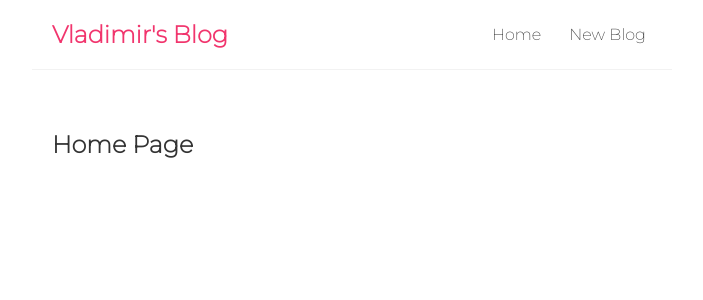
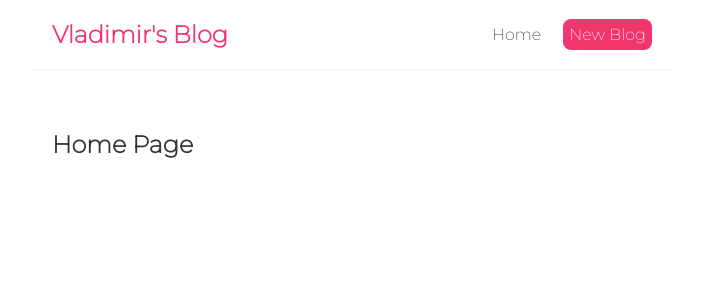
Before and after one commit to DevVlady/vlads-blog-app, a React (Create React App) app: page / in a window 1280 px wide. Shown: the top 300 px of the page, without its empty margins (288-991 px from the left). Built offline with nearby package versions, Linux system fonts and the light colour scheme.

Commit message:
Added some inline styling inside the navbar.js file.

```diff
--- a/src/Navbar.js
+++ b/src/Navbar.js
@@ -4,7 +4,11 @@
             <h1>Vladimir's Blog</h1>
             <div className="links">
                 <a href="/">Home</a>
-                <a href="/create">New Blog</a>
+                <a href="/create" style={{
+                    color: 'white',
+                    backgroundColor: '#f1356d',
+                    borderRadius: '8px'
+                }}>New Blog</a>
             </div>
         </nav>
     );
```
